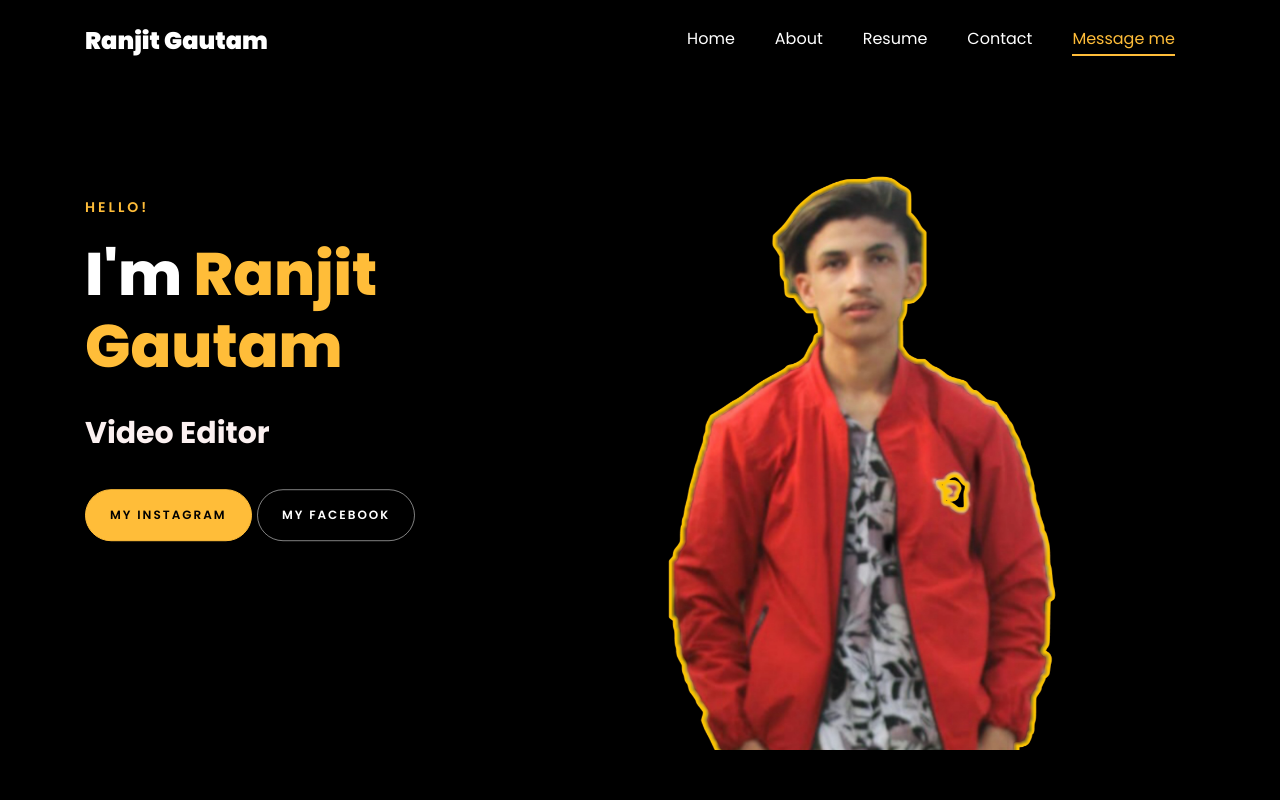
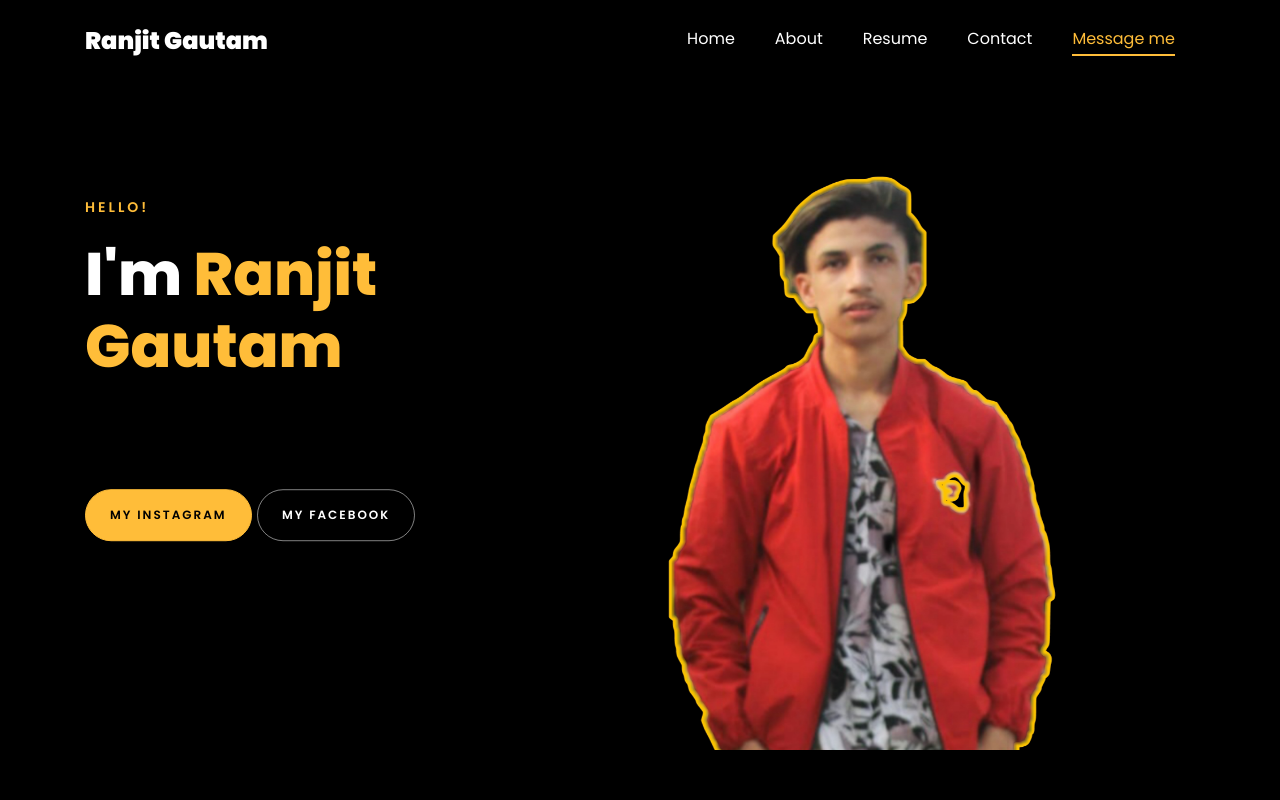
Before and after one commit to ranjeetgtm/portfolio, a plain HTML site: page index.html in a window 1280 px wide. Shown: the top 800 px of the page. Drawn offline with Linux system fonts and the light colour scheme; files whose address does not match are found by name.

Commit message:
Update index.html

```diff
--- a/index.html
+++ b/index.html
@@ -183,7 +183,7 @@
                     const typingAnimationElement = document.getElementById('typing-animation');
 
                     // Create an array of typing text
-                    const typingTexts = ['Web Developer     ', 'Video Editor    '];
+                    const typingTexts = ['Web Developer     '  '];
 
                     // Create a function to display the typing animation for a given text
                     function playTypingAnimation(text) {
```
